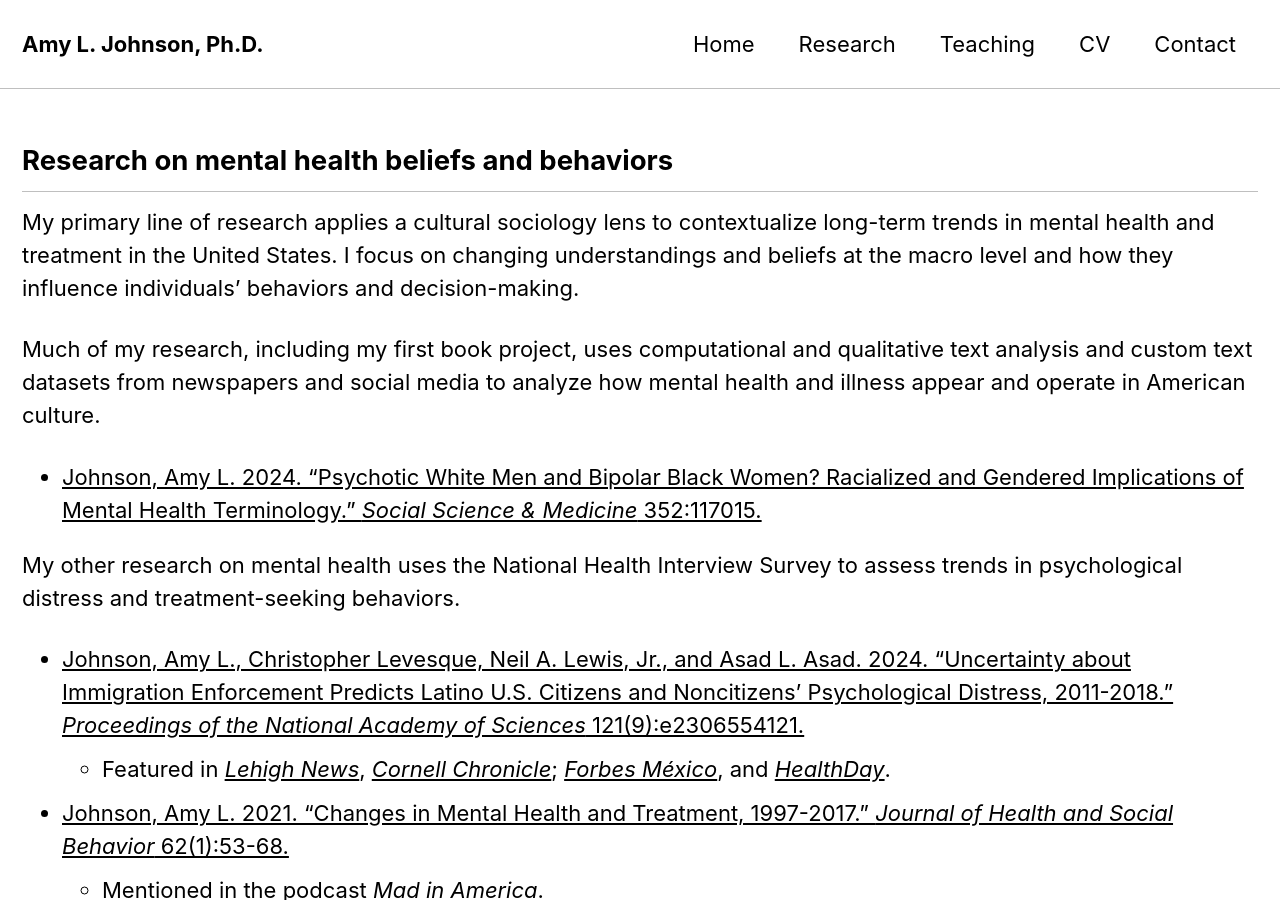
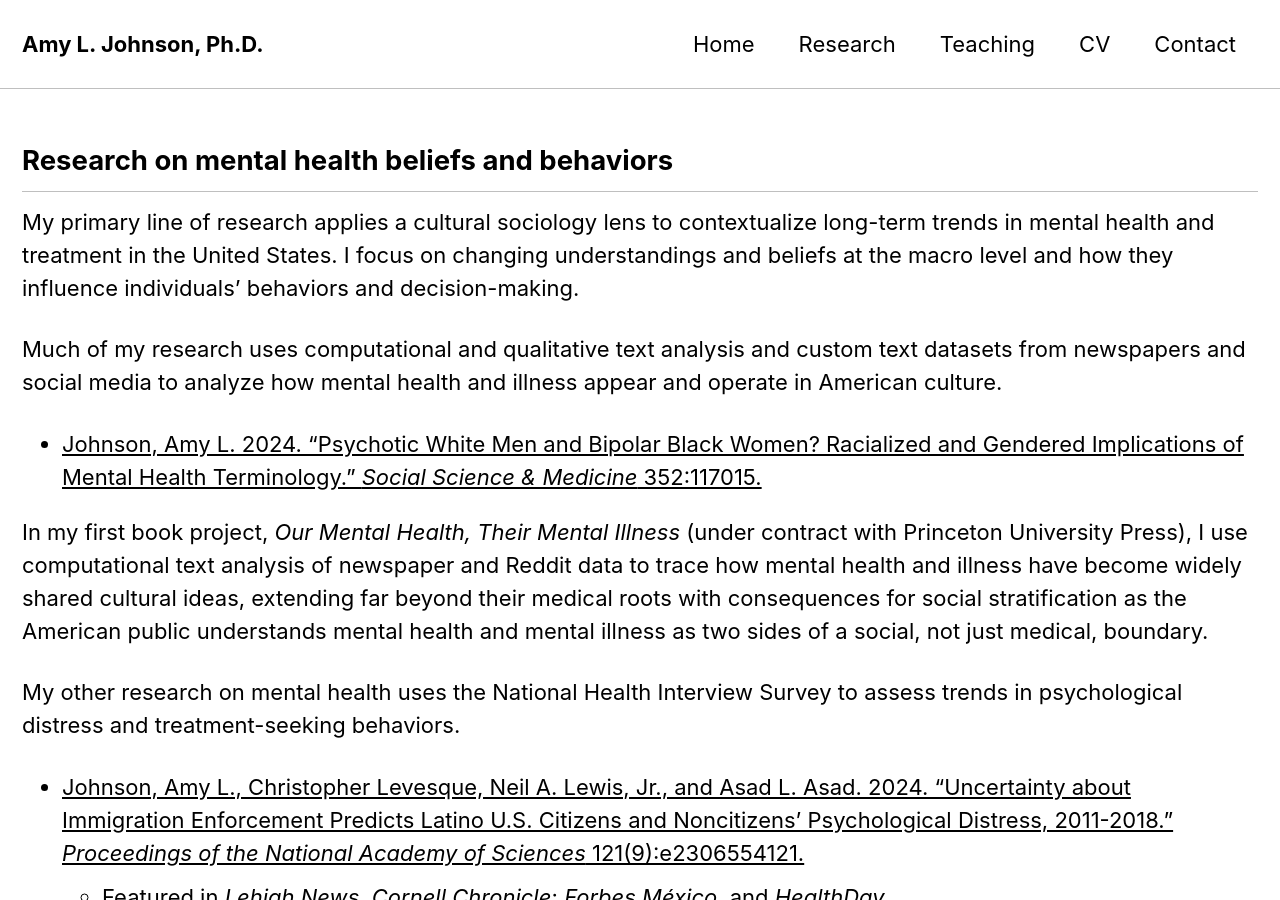
Before and after one commit to aljohnson-soc/aljohnson-soc.github.io, a Jekyll site: the page built from _pages/research.md, in a window 1280 px wide and 900 px high. Built offline with Jekyll 4.4.1, drawn with Linux system fonts in a browser that asks for light colours; cached includes are drawn as plain includes.

Commit message:
Update research.md

```diff
--- a/_pages/research.md
+++ b/_pages/research.md
@@ -8,9 +8,11 @@ permalink: /research/
 
 My primary line of research applies a cultural sociology lens to contextualize long-term trends in mental health and treatment in the United States. I focus on changing understandings and beliefs at the macro level and how they influence individuals’ behaviors and decision-making.
 
-Much of my research, including my first book project, uses computational and qualitative text analysis and custom text datasets from newspapers and social media to analyze how mental health and illness appear and operate in American culture.
+Much of my research uses computational and qualitative text analysis and custom text datasets from newspapers and social media to analyze how mental health and illness appear and operate in American culture.
 
 - [Johnson, Amy L. 2024. “Psychotic White Men and Bipolar Black Women? Racialized and Gendered Implications of Mental Health Terminology.” *Social Science & Medicine* 352:117015.](https://doi.org/10.1016/j.socscimed.2024.117015)
+
+In my first book project, *Our Mental Health, Their Mental Illness* (under contract with Princeton University Press), I use computational text analysis of newspaper and Reddit data to trace how mental health and illness have become widely shared cultural ideas, extending far beyond their medical roots with consequences for social stratification as the American public understands mental health and mental illness as two sides of a social, not just medical, boundary.
 
 My other research on mental health uses the National Health Interview Survey to assess trends in psychological distress and treatment-seeking behaviors.
 
```
